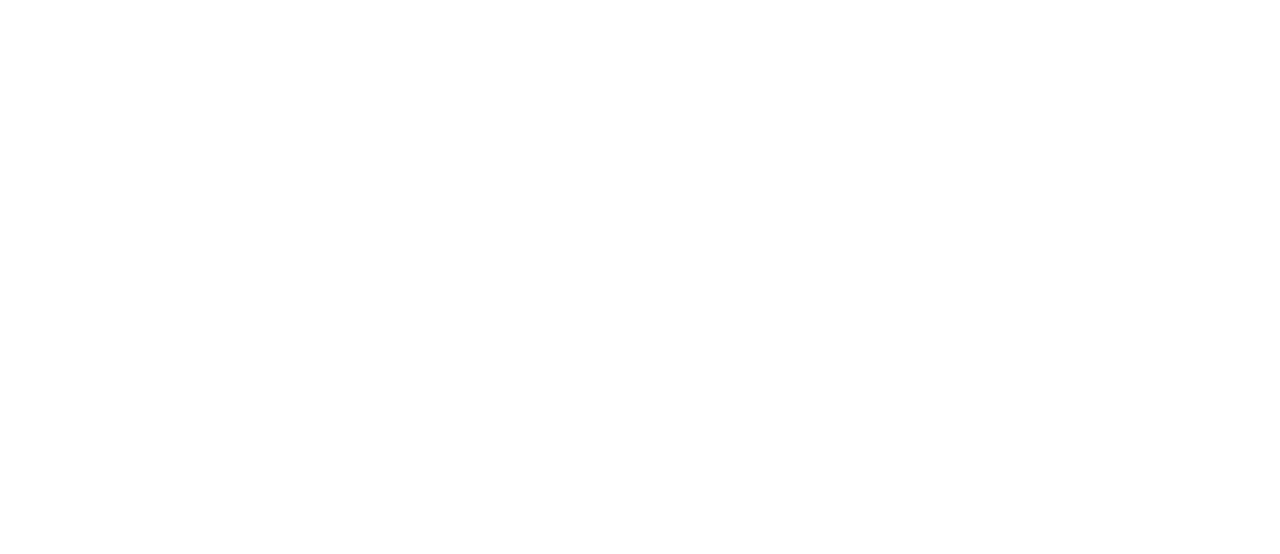
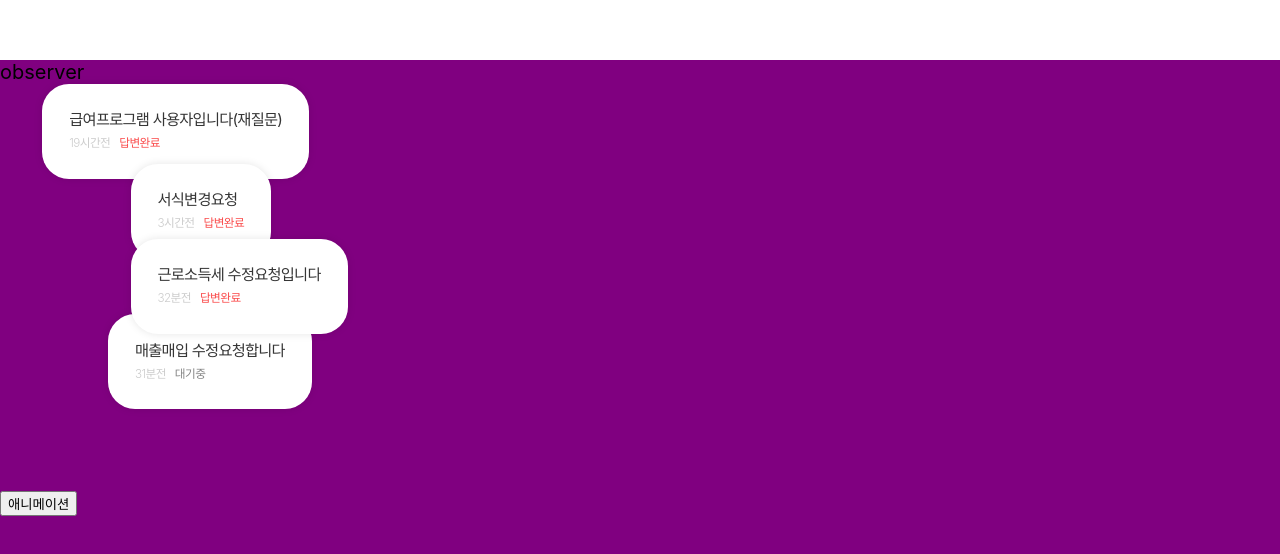
Before and after one commit to youdaehoon/study_animation, a React (Create React App) app: page /observer in a window 1280 px wide. Before the commit this address had no page. Shown: the part 1060-1614 px from the top of the page. Before the commit the page ends 800 px from the top, so only its background shows below. Built offline with nearby package versions, Linux system fonts and the light colour scheme.

Commit message:
feat: observer onload animation

```diff
--- a/src/App.tsx
+++ b/src/App.tsx
@@ -5,6 +5,7 @@ import { Routes, Route } from "react-router-dom";
 import Main from "./pages/main/index";
 import PageDropdown from "./pages/dropdown";
 import PageOnload from "./pages/onload";
+import PageObserver from "./pages/observer";
 
 function App() {
   return (
@@ -13,6 +14,7 @@ function App() {
         <Route path="/" element={<Main />} />
         <Route path="/dropdown" element={<PageDropdown />} />
         <Route path="/onload" element={<PageOnload />} />
+        <Route path="/observer" element={<PageObserver />} />
       </Routes>
     </div>
   );
--- a/src/pages/main/index.tsx
+++ b/src/pages/main/index.tsx
@@ -7,6 +7,7 @@ const Main: React.FC = () => {
     <div>
       <button onClick={() => navigate("/dropdown")}>드롭다운</button>
       <button onClick={() => navigate("/onload")}>온로드</button>
+      <button onClick={() => navigate("/observer")}>옵저버</button>
     </div>
   );
 };
--- /dev/null
+++ b/src/pages/observer/index.tsx
@@ -0,0 +1,20 @@
+import React from "react";
+import ObserverOnload from "./onload";
+
+const PageObserver: React.FC = () => {
+  return (
+    <div
+      className="flex flex-column"
+      style={{ gap: "60vh", fontSize: "20px", font: "white" }}
+    >
+      <div style={{ backgroundColor: "gray", height: "80vh" }}>
+        <span>아래로 내려가시오</span>
+      </div>
+      <div style={{ backgroundColor: "purple", height: "80vh" }}>
+        <ObserverOnload />
+      </div>
+    </div>
+  );
+};
+
+export default PageObserver;
--- /dev/null
+++ b/src/pages/observer/onload/container/index.css
@@ -0,0 +1,43 @@
+.obeserver-onload-card-container {
+  display: inline-block;
+  padding: 2.7rem 3rem 2.6rem 3rem;
+  background: #fff;
+  border-radius: 3rem;
+  box-shadow: 0 0 1rem rgba(0, 0, 0, 0.1);
+}
+
+.obeserver-onload-card-container > span {
+  font-size: 1.7rem;
+  font-weight: 400;
+  color: #353535;
+  letter-spacing: -0.05em;
+  line-height: 2.6rem;
+  display: inline-block;
+  vertical-align: top;
+  max-width: 33rem;
+  overflow: hidden;
+  text-overflow: ellipsis;
+  white-space: nowrap;
+}
+
+.obeserver-onload-card-container .date {
+  font-size: 1.3rem;
+  font-weight: 300;
+  color: #ccc;
+  letter-spacing: -0.05em;
+  line-height: 2.6rem;
+  display: block;
+}
+
+.obeserver-onload-card-container .reply {
+  font-size: 1.3rem;
+  font-weight: 300;
+  color: #fa4c4c;
+  letter-spacing: -0.05em;
+  line-height: 2.6rem;
+  margin-left: 1rem;
+}
+
+.obeserver-onload-card-container .reply-pendding {
+  color: #858585 !important;
+}
--- /dev/null
+++ b/src/pages/observer/onload/container/index.tsx
@@ -0,0 +1,32 @@
+import React from "react";
+
+import "./index.css";
+import "../index.css";
+interface IProps {
+  content: string;
+  date: string;
+  solved: boolean;
+  isLoad: boolean;
+}
+
+const Container: React.FC<IProps> = ({ content, date, solved, isLoad }) => {
+  return (
+    <article
+      className={
+        isLoad
+          ? "obeserver-onload-card-container service_on"
+          : "obeserver-onload-card-container"
+      }
+    >
+      <span>{content}</span>
+      <div className="flex">
+        <span className="date">{date}</span>{" "}
+        <span className={solved ? "reply" : "reply reply-pendding"}>
+          {solved ? "답변완료" : "대기중"}
+        </span>
+      </div>
+    </article>
+  );
+};
+
+export default Container;
--- /dev/null
+++ b/src/pages/observer/onload/index.css
@@ -0,0 +1,71 @@
+.service_list {
+  width: 522px;
+  height: 406px;
+  position: relative;
+}
+
+.service_list article {
+  position: relative;
+}
+.service_list article:hover {
+  z-index: 20 !important;
+}
+
+.service_list article:first-child {
+  margin-left: 4.7rem;
+  margin-bottom: -1.7rem;
+  transform: translateY(12rem);
+  opacity: 0;
+}
+.service_list article:first-child + article {
+  margin-left: 14.5rem;
+  margin-bottom: -2.2rem;
+  z-index: 6;
+
+  transform: translateX(-24rem);
+  opacity: 0;
+}
+
+.service_list article:first-child + article + article {
+  margin-left: 14.5rem;
+  margin-bottom: -2.2rem;
+  z-index: 6;
+  transform: translateX(24rem);
+  opacity: 0;
+}
+
+.service_list article:first-child + article + article + article {
+  margin-left: 12rem;
+  z-index: 5;
+  transform: translateX(-24rem);
+  opacity: 0;
+}
+@keyframes service_01 {
+  0% {
+    transform: translateY(12rem);
+    opacity: 0;
+  }
+
+  100% {
+    transform: translateY(0);
+    opacity: 1;
+  }
+}
+
+.service_on {
+  animation: service_01 cubic-bezier(0.215, 0.61, 0.355, 1) both;
+  animation-duration: 0.8s;
+}
+
+.service_on:first-child {
+  animation-delay: 0.5s;
+}
+.service_on:first-child + article {
+  animation-delay: 0.9s;
+}
+.service_on:first-child + article + article {
+  animation-delay: 1.3s;
+}
+.service_on:first-child + article + article + article {
+  animation-delay: 1.7s;
+}
--- /dev/null
+++ b/src/pages/observer/onload/index.tsx
@@ -0,0 +1,70 @@
+import React from "react";
+import Container from "./container";
+
+import "./index.css";
+
+const ObserverOnload: React.FC = () => {
+  const [isLoad, setIsLoad] = React.useState<boolean>(false);
+  const observerRef = React.useRef(null);
+
+  React.useEffect(() => {
+    const observer = new IntersectionObserver((entries) => {
+      entries.forEach((entry) => {
+        if (entry.isIntersecting) {
+          setIsLoad(true);
+        } else {
+          setIsLoad(false);
+        }
+      });
+    });
+
+    if (observerRef.current) {
+      observer.observe(observerRef.current);
+    }
+
+    return () => observer.disconnect();
+  }, []);
+
+  return (
+    <div>
+      <span className="observer" ref={observerRef}>
+        observer
+      </span>
+      <div className="service_list">
+        <Container
+          content="급여프로그램 사용자입니다(재질문)"
+          date="19시간전"
+          solved={true}
+          isLoad={isLoad}
+        />
+        <Container
+          content="서식변경요청"
+          date="3시간전"
+          solved={true}
+          isLoad={isLoad}
+        />
+        <Container
+          content="근로소득세 수정요청입니다"
+          date="32분전"
+          solved={true}
+          isLoad={isLoad}
+        />
+        <Container
+          content="매출매입 수정요청합니다"
+          date="31분전"
+          solved={false}
+          isLoad={isLoad}
+        />
+      </div>
+      <button
+        onClick={() => {
+          setIsLoad(true);
+        }}
+      >
+        애니메이션
+      </button>
+    </div>
+  );
+};
+
+export default ObserverOnload;
```
